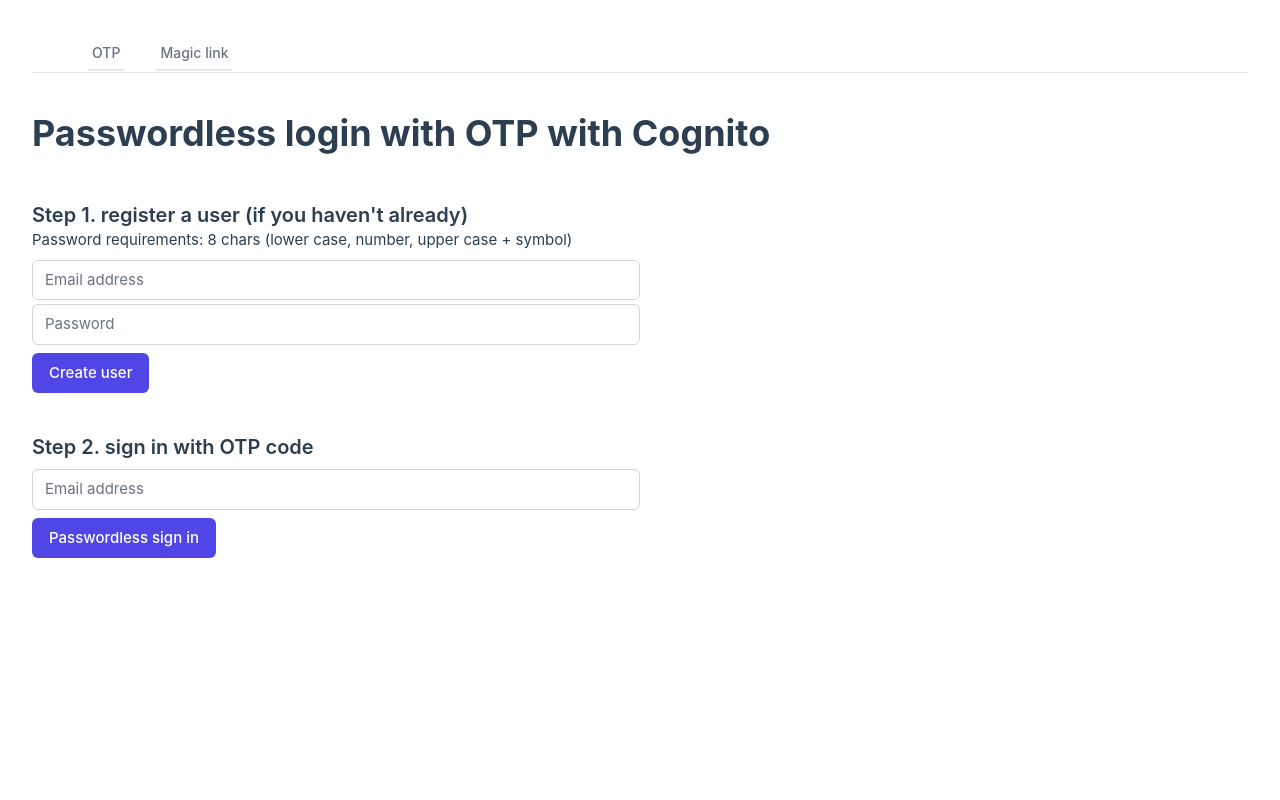
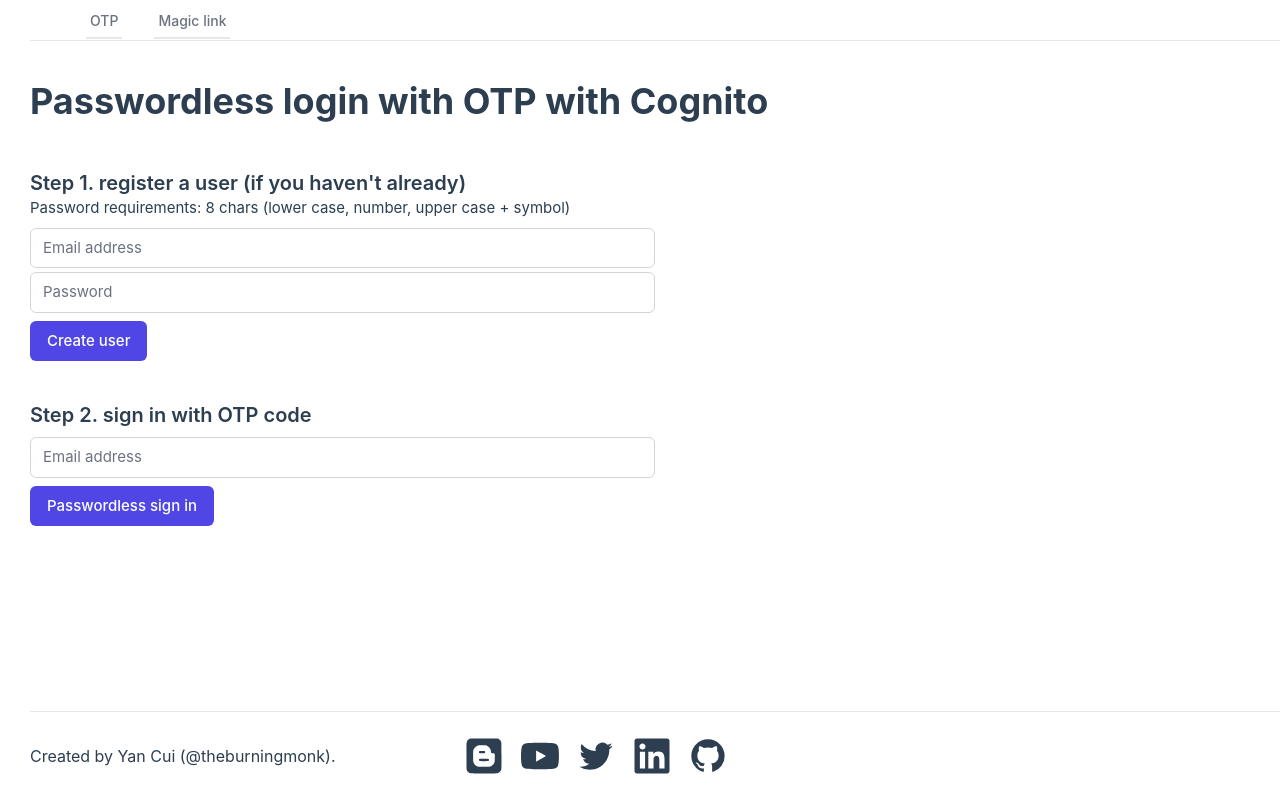
Before and after one commit to theburningmonk/passwordless-cognito-ui-demo, a Vue app: page /otp in a window 1280 px wide. Built offline with nearby package versions, Linux system fonts and the light colour scheme; what @aws-amplify/ui-vue, aws-amplify would draw is missing.

Commit message:
feat: footer

```diff
--- a/src/assets/main.css
+++ b/src/assets/main.css
@@ -3,8 +3,7 @@
 #app {
   max-width: 1280px;
   margin: 0 auto;
-  padding: 2rem;
-
+  padding-left: 2em;
   font-weight: normal;
 }
 
@@ -14,9 +13,3 @@
   color: hsla(160, 100%, 37%, 1);
   transition: 0.4s;
 }
-
-@media (hover: hover) {
-  a:hover {
-    background-color: hsla(160, 100%, 37%, 0.2);
-  }
-}
--- /dev/null
+++ b/src/components/FooterComponent.vue
@@ -0,0 +1,64 @@
+<template>
+  <footer>
+    <div class="fixed bottom-0 w-full py-6 mt-8 border-t border-gray-200">
+      <div class="flex items-center">
+        <span class="text-base mr-32">Created by Yan Cui (@theburningmonk).</span>
+
+        <!-- social -->
+        <div class="flex items-center space-x-4">
+          <a href="https://theburningmonk.com" class="hover:text-gray-500" target="_blank">
+            <span class="sr-only">Blog</span>
+            <svg class="h-10 w-10" fill="currentColor" viewBox="0 0 448 512" aria-hidden="true">
+              <path d="M162.4 196c4.8-4.9 6.2-5.1 36.4-5.1 27.2 0 28.1.1 32.1 2.1 5.8 2.9 8.3 7 8.3 13.6 0 5.9-2.4 10-7.6 13.4-2.8 1.8-4.5 1.9-31.1 2.1-16.4.1-29.5-.2-31.5-.8-10.3-2.9-14.1-17.7-6.6-25.3zm61.4 94.5c-53.9 0-55.8.2-60.2 4.1-3.5 3.1-5.7 9.4-5.1 13.9.7 4.7 4.8 10.1 9.2 12 2.2 1 14.1 1.7 56.3 1.2l47.9-.6 9.2-1.5c9-5.1 10.5-17.4 3.1-24.4-5.3-4.7-5-4.7-60.4-4.7zm223.4 130.1c-3.5 28.4-23 50.4-51.1 57.5-7.2 1.8-9.7 1.9-172.9 1.8-157.8 0-165.9-.1-172-1.8-8.4-2.2-15.6-5.5-22.3-10-5.6-3.8-13.9-11.8-17-16.4-3.8-5.6-8.2-15.3-10-22C.1 423 0 420.3 0 256.3 0 93.2 0 89.7 1.8 82.6 8.1 57.9 27.7 39 53 33.4c7.3-1.6 332.1-1.9 340-.3 21.2 4.3 37.9 17.1 47.6 36.4 7.7 15.3 7-1.5 7.3 180.6.2 115.8 0 164.5-.7 170.5zm-85.4-185.2c-1.1-5-4.2-9.6-7.7-11.5-1.1-.6-8-1.3-15.5-1.7-12.4-.6-13.8-.8-17.8-3.1-6.2-3.6-7.9-7.6-8-18.3 0-20.4-8.5-39.4-25.3-56.5-12-12.2-25.3-20.5-40.6-25.1-3.6-1.1-11.8-1.5-39.2-1.8-42.9-.5-52.5.4-67.1 6.2-27 10.7-46.3 33.4-53.4 62.4-1.3 5.4-1.6 14.2-1.9 64.3-.4 62.8 0 72.1 4 84.5 9.7 30.7 37.1 53.4 64.6 58.4 9.2 1.7 122.2 2.1 133.7.5 20.1-2.7 35.9-10.8 50.7-25.9 10.7-10.9 17.4-22.8 21.8-38.5 3.2-10.9 2.9-88.4 1.7-93.9z"/>
+            </svg>
+          </a>
+
+          <a href="https://www.youtube.com/@theburningmonk" class="hover:text-gray-500" target="_blank">
+            <span class="sr-only">YouTube</span>
+            <svg class="h-10 w-10" fill="currentColor" viewBox="0 0 576 512" aria-hidden="true">
+              <path d="M549.655 124.083c-6.281-23.65-24.787-42.276-48.284-48.597C458.781 64 288 64 288 64S117.22 64 74.629 75.486c-23.497 6.322-42.003 24.947-48.284 48.597-11.412 42.867-11.412 132.305-11.412 132.305s0 89.438 11.412 132.305c6.281 23.65 24.787 41.5 48.284 47.821C117.22 448 288 448 288 448s170.78 0 213.371-11.486c23.497-6.321 42.003-24.171 48.284-47.821 11.412-42.867 11.412-132.305 11.412-132.305s0-89.438-11.412-132.305zm-317.51 213.508V175.185l142.739 81.205-142.739 81.201z"/>
+            </svg>
+          </a>
+
+          <a href="https://twitter.com/theburningmonk" class="hover:text-gray-500" target="_blank">
+            <span class="sr-only">Twitter</span>
+            <svg class="h-10 w-10" fill="currentColor" viewBox="0 0 24 24" aria-hidden="true">
+              <path d="M8.29 20.251c7.547 0 11.675-6.253 11.675-11.675 0-.178 0-.355-.012-.53A8.348 8.348 0 0022 5.92a8.19 8.19 0 01-2.357.646 4.118 4.118 0 001.804-2.27 8.224 8.224 0 01-2.605.996 4.107 4.107 0 00-6.993 3.743 11.65 11.65 0 01-8.457-4.287 4.106 4.106 0 001.27 5.477A4.072 4.072 0 012.8 9.713v.052a4.105 4.105 0 003.292 4.022 4.095 4.095 0 01-1.853.07 4.108 4.108 0 003.834 2.85A8.233 8.233 0 012 18.407a11.616 11.616 0 006.29 1.84" />
+            </svg>
+          </a>
+
+          <a href="https://www.linkedin.com/in/theburningmonk" class="hover:text-gray-500" target="_blank">
+            <span class="sr-only">LinkedIn</span>
+            <svg class="h-10 w-10" fill="currentColor" viewBox="0 0 448 512" aria-hidden="true">
+              <path d="M416 32H31.9C14.3 32 0 46.5 0 64.3v383.4C0 465.5 14.3 480 31.9 480H416c17.6 0 32-14.5 32-32.3V64.3c0-17.8-14.4-32.3-32-32.3zM135.4 416H69V202.2h66.5V416zm-33.2-243c-21.3 0-38.5-17.3-38.5-38.5S80.9 96 102.2 96c21.2 0 38.5 17.3 38.5 38.5 0 21.3-17.2 38.5-38.5 38.5zm282.1 243h-66.4V312c0-24.8-.5-56.7-34.5-56.7-34.6 0-39.9 27-39.9 54.9V416h-66.4V202.2h63.7v29.2h.9c8.9-16.8 30.6-34.5 62.9-34.5 67.2 0 79.7 44.3 79.7 101.9V416z"/>
+            </svg>
+          </a>
+
+          <a href="https://github.com/theburningmonk" class="hover:text-gray-500" target="_blank">
+            <span class="sr-only">GitHub</span>
+            <svg class="h-10 w-10" fill="currentColor" viewBox="0 0 24 24" aria-hidden="true">
+              <path fill-rule="evenodd" d="M12 2C6.477 2 2 6.484 2 12.017c0 4.425 2.865 8.18 6.839 9.504.5.092.682-.217.682-.483 0-.237-.008-.868-.013-1.703-2.782.605-3.369-1.343-3.369-1.343-.454-1.158-1.11-1.466-1.11-1.466-.908-.62.069-.608.069-.608 1.003.07 1.531 1.032 1.531 1.032.892 1.53 2.341 1.088 2.91.832.092-.647.35-1.088.636-1.338-2.22-.253-4.555-1.113-4.555-4.951 0-1.093.39-1.988 1.029-2.688-.103-.253-.446-1.272.098-2.65 0 0 .84-.27 2.75 1.026A9.564 9.564 0 0112 6.844c.85.004 1.705.115 2.504.337 1.909-1.296 2.747-1.027 2.747-1.027.546 1.379.202 2.398.1 2.651.64.7 1.028 1.595 1.028 2.688 0 3.848-2.339 4.695-4.566 4.943.359.309.678.92.678 1.855 0 1.338-.012 2.419-.012 2.747 0 .268.18.58.688.482A10.019 10.019 0 0022 12.017C22 6.484 17.522 2 12 2z" clip-rule="evenodd" />
+            </svg>
+          </a>
+        </div>
+      </div>
+    </div>
+  </footer>
+</template>
+
+<script>
+export default {
+  name: 'FooterComponent'
+}
+</script>
+
+<style scoped>
+.subscribe-button {
+  background-color: #4453AC;
+}
+
+.subscribe-button:hover {
+  background-color: #182da5;
+}
+
+</style>
--- a/src/components/NavComponent.vue
+++ b/src/components/NavComponent.vue
@@ -1,6 +1,6 @@
 <template>
   <nav class="bg-white border-b border-gray-200 mb-10">
-    <div class="max-w-full mx-auto px-4 sm:px-6 lg:px-8">
+    <div class="max-w-full mx-auto px-8">
       <div class="flex h-10">
         <div class="my-px ml-6 flex space-x-8">
           <a href="/otp" class="text-gray-500 hover:border-gray-300 hover:text-gray-700 inline-flex items-center px-1 pt-1 border-b-2 text-sm font-medium">
--- a/src/views/OtpView.vue
+++ b/src/views/OtpView.vue
@@ -2,6 +2,7 @@
 import { ref } from 'vue'
 import { Auth } from 'aws-amplify'
 import Nav from '../components/NavComponent.vue'
+import Footer from '../components/FooterComponent.vue'
 
 const email = ref('')
 const password = ref('')
@@ -77,8 +78,10 @@
 </script>
 
 <template>
+  <div class="flex-row grow justify-between">
     <Nav/>
 
+    <div>
       <h1 class="font-bold text-4xl mb-12">Passwordless login with OTP with Cognito</h1>
 
       <div class="w-1/2 flex-row mb-10">
@@ -152,4 +155,9 @@
           Sign out
         </button>
       </div>
+    </div>
+
+    <Footer/>
+  </div>
+
 </template>
```
Lines whose indentation alone changed are shown as unchanged.
